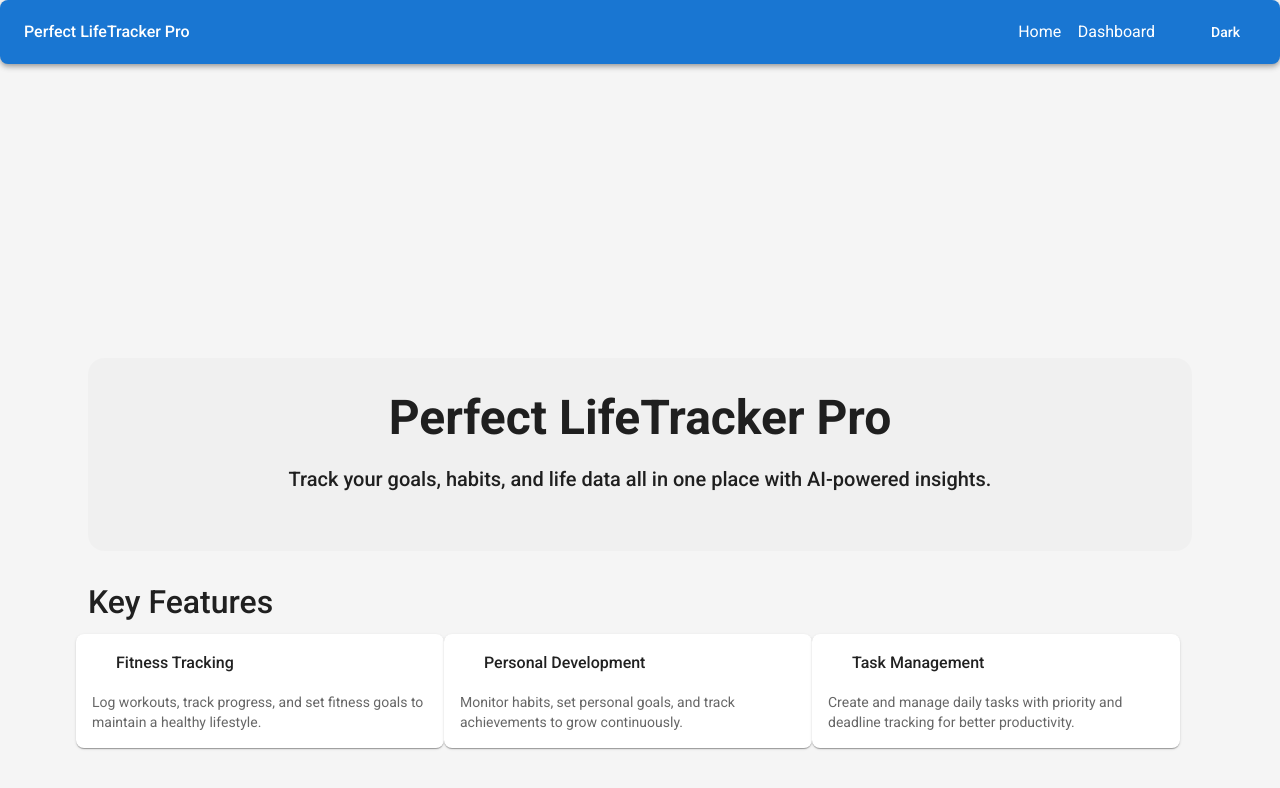
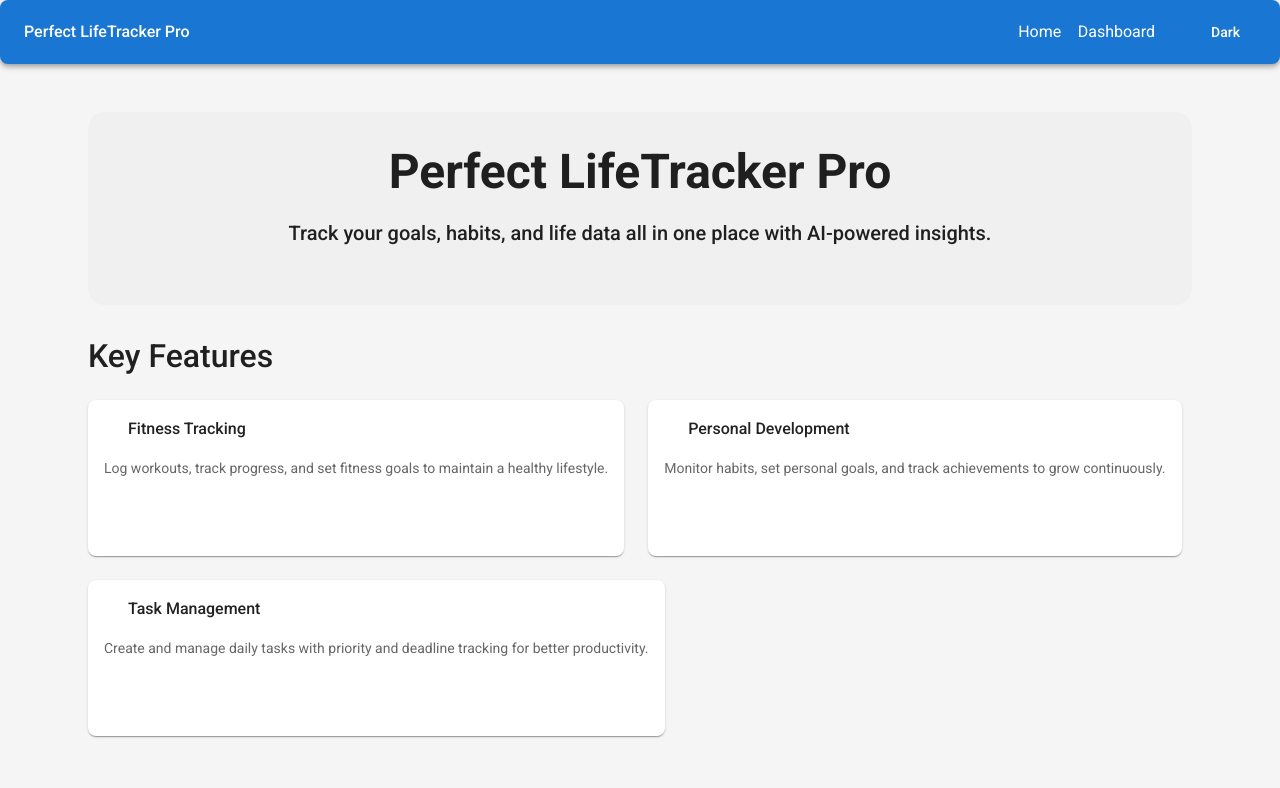
Before and after one commit to Perfectz/perfectlifetracker, a React (Create React App) app in the folder frontend/: page / in a window 1280 px wide. Shown: the top 788 px of the page. Built offline with nearby package versions, Linux system fonts and the light colour scheme; some icons are missing.

Commit message:
Refactor: Apply optimizations and best practices

```diff
--- a/frontend/package.json
+++ b/frontend/package.json
@@ -19,7 +19,6 @@
     "@types/node": "^16.18.126",
     "@types/react": "^19.1.0",
     "@types/react-dom": "^19.1.1",
-    "@types/react-router-dom": "^5.3.3",
     "react": "^19.1.0",
     "react-dom": "^19.1.0",
     "react-router-dom": "^7.5.0",
@@ -52,5 +51,8 @@
       "last 1 firefox version",
       "last 1 safari version"
     ]
+  },
+  "devDependencies": {
+    "@types/react-router-dom": "^5.3.3"
   }
 }
--- a/frontend/src/App.tsx
+++ b/frontend/src/App.tsx
@@ -26,6 +26,7 @@ import { responsiveLightTheme, responsiveDarkTheme } from './theme';
 import HomePage from './pages/HomePage';
 import DashboardPage from './pages/DashboardPage';
 import Link from '@mui/material/Link';
+import ErrorBoundary from './components/ErrorBoundary';
 
 function App() {
   const [themeMode, setThemeMode] = useState<'light' | 'dark'>('light');
@@ -148,11 +149,19 @@ function App() {
         </Drawer>
       </Box>
 
-      <Container sx={{ pt: 2, pb: 4 }}>
-        <Routes>
-          <Route path="/" element={<HomePage />} />
-          <Route path="/dashboard" element={<DashboardPage />} />
-        </Routes>
+      <Container sx={{
+        pt: 2,
+        pb: 4,
+        minHeight: 'calc(100vh - 64px)',
+        display: 'flex',
+        flexDirection: 'column'
+      }}>
+        <ErrorBoundary>
+          <Routes>
+            <Route path="/" element={<HomePage />} />
+            <Route path="/dashboard" element={<DashboardPage />} />
+          </Routes>
+        </ErrorBoundary>
       </Container>
     </ThemeProvider>
   );
--- /dev/null
+++ b/frontend/src/components/ErrorBoundary.tsx
@@ -0,0 +1,61 @@
+/**
+ * frontend/src/components/ErrorBoundary.tsx
+ * Basic React Error Boundary component
+ */
+import React, { Component, ErrorInfo, ReactNode } from 'react';
+import Typography from '@mui/material/Typography';
+import Box from '@mui/material/Box';
+import Paper from '@mui/material/Paper';
+
+interface Props {
+  children: ReactNode;
+}
+
+interface State {
+  hasError: boolean;
+  error?: Error;
+}
+
+class ErrorBoundary extends Component<Props, State> {
+  public state: State = {
+    hasError: false,
+  };
+
+  public static getDerivedStateFromError(error: Error): State {
+    // Update state so the next render will show the fallback UI.
+    return { hasError: true, error };
+  }
+
+  public componentDidCatch(error: Error, errorInfo: ErrorInfo) {
+    // You can also log the error to an error reporting service
+    console.error("Uncaught error:", error, errorInfo);
+  }
+
+  public render() {
+    if (this.state.hasError) {
+      // You can render any custom fallback UI
+      return (
+        <Box sx={{ display: 'flex', justifyContent: 'center', alignItems: 'center', minHeight: '50vh' }}>
+          <Paper elevation={3} sx={{ p: 4, textAlign: 'center' }}>
+            <Typography variant="h5" gutterBottom color="error">
+              Oops! Something went wrong.
+            </Typography>
+            <Typography variant="body1">
+              We encountered an error. Please try refreshing the page.
+            </Typography>
+            {/* Optionally display error details during development */}
+            {process.env.NODE_ENV === 'development' && this.state.error && (
+              <Typography variant="caption" display="block" sx={{ mt: 2, whiteSpace: 'pre-wrap', textAlign: 'left' }}>
+                {this.state.error.toString()}
+              </Typography>
+            )}
+          </Paper>
+        </Box>
+      );
+    }
+
+    return this.props.children;
+  }
+}
+
+export default ErrorBoundary;
--- a/frontend/src/pages/DashboardPage.tsx
+++ b/frontend/src/pages/DashboardPage.tsx
@@ -35,8 +35,13 @@ const DashboardPage: React.FC = () => {
   ];
 
   return (
-    <Container maxWidth="lg">
-      <Box sx={{ my: { xs: 2, md: 4 } }}>
+    <Container maxWidth="lg" sx={{ flexGrow: 1, display: 'flex', flexDirection: 'column' }}>
+      <Box sx={{
+        my: { xs: 2, md: 4 },
+        flexGrow: 1,
+        display: 'flex',
+        flexDirection: 'column'
+      }}>
         <Typography
           variant="h4"
           component="h1"
@@ -46,10 +51,10 @@ const DashboardPage: React.FC = () => {
           Your Dashboard
         </Typography>
 
-        <Box sx={{ flexGrow: 1 }}>
-          <Grid container spacing={3}>
+        <Box sx={{ flexGrow: 1, display: 'flex' }}>
+          <Grid container spacing={3} sx={{ alignItems: 'stretch' }}>
             <Grid container item xs={12} lg={6}>
-              <Card elevation={2} sx={{ mb: 3, width: '100%' }}>
+              <Card elevation={2} sx={{ mb: 3, width: '100%', display: 'flex', flexDirection: 'column' }}>
                 <CardHeader
                   title={
                     <Typography variant="h5" sx={{ fontSize: { xs: '1.25rem', md: '1.5rem' } }}>
@@ -125,7 +130,7 @@ const DashboardPage: React.FC = () => {
             </Grid>
 
             <Grid container item xs={12} lg={6}>
-              <Card elevation={2} sx={{ width: '100%' }}>
+              <Card elevation={2} sx={{ width: '100%', display: 'flex', flexDirection: 'column' }}>
                 <CardHeader
                   title={
                     <Typography variant="h5" sx={{ fontSize: { xs: '1.25rem', md: '1.5rem' } }}>
--- a/frontend/src/pages/HomePage.tsx
+++ b/frontend/src/pages/HomePage.tsx
@@ -9,8 +9,7 @@ import Box from '@mui/material/Box';
 import Paper from '@mui/material/Paper';
 import Card from '@mui/material/Card';
 import CardContent from '@mui/material/CardContent';
-import CardMedia from '@mui/material/CardMedia';
-import Grid from '../components/Grid';
+import Grid from '@mui/material/Grid';
 import FitnessCenterIcon from '@mui/icons-material/FitnessCenter';
 import PersonIcon from '@mui/icons-material/Person';
 import AssignmentIcon from '@mui/icons-material/Assignment';
@@ -38,8 +37,14 @@ const HomePage: React.FC = () => {
   ];
 
   return (
-    <Container maxWidth="lg">
-      <Box sx={{ my: { xs: 2, md: 4 } }}>
+    <Container maxWidth="lg" sx={{ flexGrow: 1, display: 'flex', flexDirection: 'column' }}>
+      <Box sx={{
+        my: { xs: 2, md: 4 },
+        flexGrow: 1,
+        display: 'flex',
+        flexDirection: 'column',
+        justifyContent: 'center'
+      }}>
         {/* Hero Section */}
         <Paper
           elevation={0}
@@ -88,14 +93,15 @@ const HomePage: React.FC = () => {
           Key Features
         </Typography>
 
-        <Box sx={{ flexGrow: 1 }}>
-          <Grid container spacing={3}>
+        <Box sx={{ flexGrow: 1, display: 'flex' }}>
+          <Grid container spacing={3} sx={{ alignItems: 'stretch' }}>
             {features.map((feature, index) => (
-              <Grid container item xs={12} sm={6} md={4} key={index}>
+              <Grid xs={12} sm={6} md={4} key={index}>
                 <Card
                   elevation={1}
                   sx={{
                     height: '100%',
+                    width: '100%',
                     display: 'flex',
                     flexDirection: 'column',
                     transition: 'transform 0.3s ease-in-out, box-shadow 0.3s ease-in-out',
--- a/frontend/src/theme.ts
+++ b/frontend/src/theme.ts
@@ -2,7 +2,7 @@
  * frontend/src/theme.ts
  * Material UI theme configuration with light and dark mode options
  */
-import { createTheme, responsiveFontSizes } from '@mui/material/styles';
+import { createTheme, responsiveFontSizes, ThemeOptions } from '@mui/material/styles';
 
 // Define theme options without the problematic component styling
 const getThemeOptions = (mode: 'light' | 'dark'): ThemeOptions => ({
```
Also changed, not shown: 1 other file (tests, documents, lock files or other folders).
